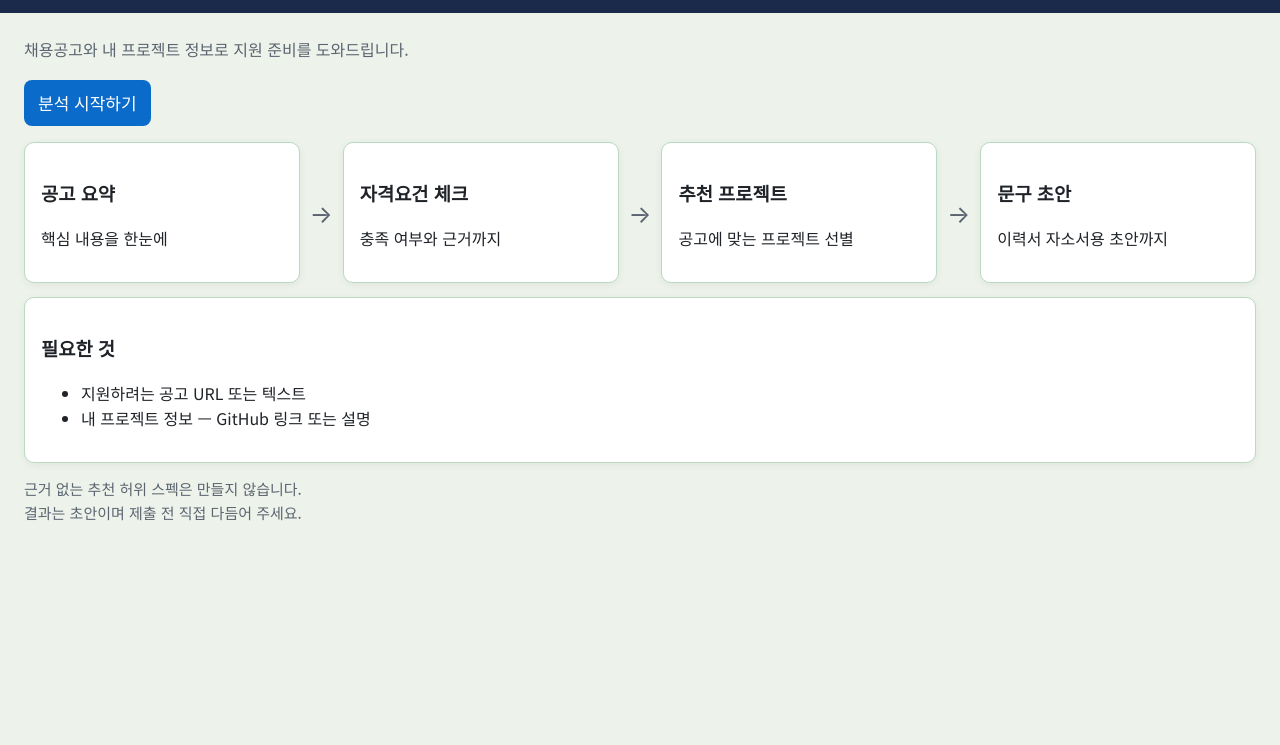
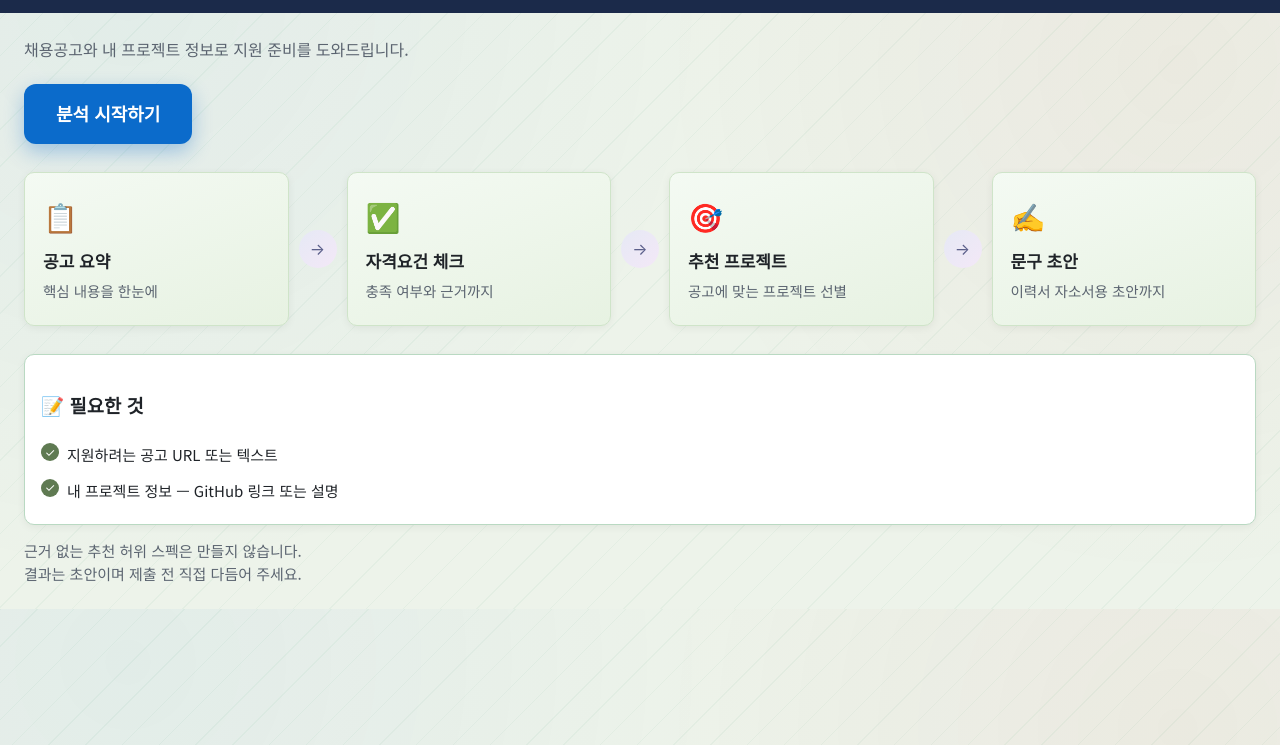
Before and after one commit to KangSY01/jd-fit-service, a website: page index.html in a window 1280 px wide. Shown: the part 55-800 px from the top of the page. Drawn offline with Linux system fonts and the light colour scheme.

Commit message:
디자인 수정

```diff
--- a/css/base.css
+++ b/css/base.css
@@ -1,39 +1,81 @@
 :root{ --bg:#EDF3EA; --card:#ffffff; --ink:#1f2328; --muted:#5b6470; --line:#e2e5ea; --accent:#0b6bcb; --accent-dark:#095a9e; --navy:#1b2a4a; --strong:#c0392b; }
 *{ box-sizing:border-box; }
-body{ font-family:"Noto Sans KR",-apple-system,BlinkMacSystemFont,"Segoe UI",Roboto,Helvetica,Arial,sans-serif; background:var(--bg); color:var(--ink); margin:0; padding:0; line-height:1.55; }
+body{
+  font-family:"Noto Sans KR",-apple-system,BlinkMacSystemFont,"Segoe UI",Roboto,Helvetica,Arial,sans-serif;
+  background-color:var(--bg);
+  background-image:
+    radial-gradient(circle at 10% 8%, rgba(11,107,203,0.05) 0%, transparent 45%),
+    radial-gradient(circle at 92% 18%, rgba(192,57,43,0.05) 0%, transparent 40%),
+    repeating-linear-gradient(135deg, rgba(185,217,194,0.18) 0px, rgba(185,217,194,0.18) 1px, transparent 1px, transparent 26px);
+  color:var(--ink); margin:0; padding:0; line-height:1.55;
+}
 .wrap{ max-width:1400px; margin:0 auto; padding:24px; }
 
 .topbar{ background:var(--navy); color:#fff; display:flex; justify-content:space-between; align-items:center; padding:16px 24px; }
 .topbar .brand{ font-weight:700; font-size:20px; color:#fff; }
-.topbar .btn-login{ background:var(--strong); color:#fff; padding:8px 16px; border-radius:8px; border:none; cursor:pointer; font-size:14px; font-family:inherit; text-decoration:none; display:inline-block; }
+.topbar .btn-login{ background:var(--strong); color:#fff; padding:8px 16px; border-radius:8px; border:none; cursor:pointer; font-size:14px; font-family:inherit; text-decoration:none; display:inline-block; transition:background .15s ease; }
 .topbar .btn-login:hover{ background:#a5332e; }
 
 h1{ font-size:20px; margin:0 0 4px; font-weight:700; }
-.sub{ color:var(--muted); margin:0 0 18px; }
+.sub{ color:var(--muted); margin:0 0 22px; font-size:16px; }
+
 .card{ background:var(--card); border:1px solid #b9d9c2; border-radius:10px; padding:16px; margin-bottom:14px; box-shadow:0 2px 8px rgba(0,0,0,0.06); }
-
-/* step2를 감싸는 바깥 카드는 테두리 없이, 안쪽 split-left/split-right만 카드로 보이게 */
 .card-plain{ background:transparent; border:none; box-shadow:none; padding:0; margin-bottom:14px; }
 
-.card-row{ display:flex; align-items:stretch; gap:8px; flex-wrap:wrap; }
-.card-row .card{ flex:1 1 140px; margin-bottom:0; }
-.arrow{ display:flex; align-items:center; justify-content:center; font-size:24px; color:var(--muted); flex:0 0 auto; padding:0 2px; }
+/* ── 랜딩: 4단계 카드 ── */
+.card-row{ display:flex; align-items:stretch; gap:10px; flex-wrap:wrap; margin:28px 0; }
+.card-row .card{
+  flex:1 1 160px; margin-bottom:0; padding:22px 18px;
+  background:linear-gradient(160deg, #f4faf3 0%, #e7f2e2 100%);
+  border:1px solid #cfe4c9;
+  transition:transform .2s ease, box-shadow .2s ease;
+}
+.card-row .card:hover{
+  transform:translateY(-4px);
+  box-shadow:0 10px 22px rgba(31,74,50,0.16);
+}
+.card-row .card .icon{ font-size:28px; display:block; margin-bottom:10px; }
+.card-row .card h3{ margin:0 0 6px; font-size:17px; }
+.card-row .card p{ margin:0; color:var(--muted); font-size:14.5px; }
 
-.required-mark::after{
-  content:"★";
-  color:#c0392b;
-  margin-left:4px;
+.arrow-circle{
+  flex:0 0 auto; width:38px; height:38px; border-radius:50%;
+  display:flex; align-items:center; justify-content:center; align-self:center;
+  background:linear-gradient(135deg, #e6e9f5, #f3e8f7);
+  color:#5b5f8a; font-size:16px;
 }
+
+/* ── 필요한 것 카드 ── */
+.need-card h3{ display:flex; align-items:center; gap:8px; }
+.need-card ul{ list-style:none; margin:10px 0 0; padding:0; }
+.need-card li{ padding:6px 0 6px 26px; position:relative; font-size:15px; }
+.need-card li::before{
+  content:"✓"; position:absolute; left:0; top:6px;
+  width:18px; height:18px; border-radius:50%;
+  background:#5f7a52; color:#fff; font-size:12px;
+  display:flex; align-items:center; justify-content:center;
+}
+
+/* ── 버튼 ── */
+.required-mark::after{ content:"★"; color:#c0392b; margin-left:4px; }
 label{ display:block; font-weight:600; margin:0 0 6px; font-size:17px; }
 .hint{ color:var(--muted); font-size:15px; margin:0 0 10px; }
 textarea, input[type=text], select{ width:100%; padding:9px 10px; border:1px solid var(--line); border-radius:8px; font-size:17px; font-family:inherit; background:#fff; color:var(--ink); }
 textarea{ min-height:96px; resize:vertical; }
 .row{ display:grid; grid-template-columns:1fr 1fr; gap:12px; }
-.btn{ background:var(--accent); color:#fff; border:none; border-radius:8px; padding:10px 14px; font-size:17px; cursor:pointer; text-decoration:none; display:inline-block; }
+
+.btn{ background:var(--accent); color:#fff; border:none; border-radius:8px; padding:10px 14px; font-size:17px; cursor:pointer; text-decoration:none; display:inline-block; transition:background .15s ease, transform .15s ease, box-shadow .15s ease; }
 .btn:hover{ background:var(--accent-dark); }
 .btn.ghost{ background:#fff; color:var(--accent); border:1px solid var(--line); }
 .btn.ghost:hover{ background:#f2f6fa; }
 .btn:disabled{ opacity:.55; cursor:not-allowed; }
+
+.btn-hero{
+  padding:16px 32px; font-size:18px; font-weight:700; border-radius:12px;
+  box-shadow:0 8px 20px rgba(11,107,203,0.32);
+}
+.btn-hero:hover{ transform:translateY(-2px) scale(1.03); box-shadow:0 12px 26px rgba(11,107,203,0.4); }
+
 .pills{ display:flex; flex-wrap:wrap; gap:8px; margin-bottom:6px; }
 .pill{ background:#eef2f7; border:1px solid var(--line); border-radius:999px; padding:6px 12px; font-size:16px; cursor:pointer; }
 .pill.active{ background:var(--accent); color:#fff; border-color:var(--accent); }
@@ -54,7 +96,7 @@ th{ background:#f6f8fa; }
 .profile-card{ background:#f6f8fa; border:1px solid var(--line); border-radius:10px; padding:12px; margin-bottom:10px; }
 .profile-card h4{ margin:0 0 6px; font-size:14px; }
 
-/* 2단 레이아웃 (프로젝트 정보 입력 / 분석 결과) — 두 칸 높이 동일 */
+/* ── 2단 레이아웃 (analyze.html) ── */
 .split-layout{ display:grid; grid-template-columns:1fr 1fr; gap:16px; align-items:stretch; }
 .split-left, .split-right{ background:var(--card); border:1px solid #b9d9c2; border-radius:10px; padding:16px; box-shadow:0 2px 8px rgba(0,0,0,0.06); position:relative; height:600px; overflow-y:auto; }
 #resultPlaceholder{ color:var(--muted); display:flex; align-items:center; justify-content:center; height:100%; text-align:center; font-size:15px; }
@@ -64,7 +106,7 @@ th{ background:#f6f8fa; }
 
 @media (max-width:640px){
   .card-row{ flex-direction:column; }
-  .arrow{ transform:rotate(90deg); padding:4px 0; }
+  .arrow-circle{ transform:rotate(90deg); }
   .split-layout{ grid-template-columns:1fr; }
   .split-left, .split-right{ height:420px; }
 }
--- a/index.html
+++ b/index.html
@@ -17,32 +17,36 @@
 
   <div class="wrap">
     <p class="sub">채용공고와 내 프로젝트 정보로 지원 준비를 도와드립니다.</p>
-    <a class="btn" href="analyze.html">분석 시작하기</a>
+    <a class="btn btn-hero" href="analyze.html">분석 시작하기</a>
 
-    <div class="card-row" style="margin-top:16px;">
+    <div class="card-row">
       <div class="card">
+        <span class="icon">📋</span>
         <h3>공고 요약</h3>
         <p>핵심 내용을 한눈에</p>
       </div>
-      <div class="arrow">→</div>
+      <div class="arrow-circle">→</div>
       <div class="card">
+        <span class="icon">✅</span>
         <h3>자격요건 체크</h3>
         <p>충족 여부와 근거까지</p>
       </div>
-      <div class="arrow">→</div>
+      <div class="arrow-circle">→</div>
       <div class="card">
+        <span class="icon">🎯</span>
         <h3>추천 프로젝트</h3>
         <p>공고에 맞는 프로젝트 선별</p>
       </div>
-      <div class="arrow">→</div>
+      <div class="arrow-circle">→</div>
       <div class="card">
+        <span class="icon">✍️</span>
         <h3>문구 초안</h3>
         <p>이력서 자소서용 초안까지</p>
       </div>
     </div>
 
-    <div class="card" style="margin-top:14px;">
-      <h3>필요한 것</h3>
+    <div class="card need-card" style="margin-top:14px;">
+      <h3>📝 필요한 것</h3>
       <ul>
         <li>지원하려는 공고 URL 또는 텍스트</li>
         <li>내 프로젝트 정보 — GitHub 링크 또는 설명</li>
```
